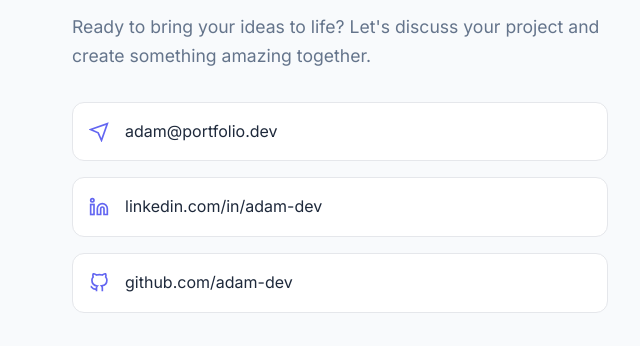
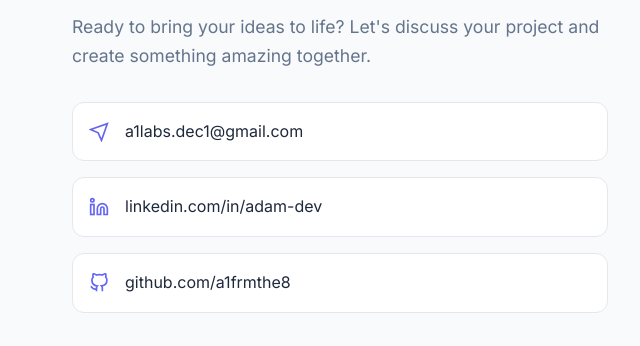
Before and after one commit to a1frmthe8/Portfolio, a plain HTML site: page Portfolio/index.html in a window 1280 px wide. Shown: the part 4589-4935 px from the top of the page, 0-640 px from the left. Drawn offline with Linux system fonts and the light colour scheme.

Commit message:
Update index.html

```diff
--- a/Portfolio/index.html
+++ b/Portfolio/index.html
@@ -269,7 +269,7 @@ Feel free to explore my projects and get in touch if you'd like to collaborate!<
                             <svg width="20" height="20" viewBox="0 0 24 24" fill="none" stroke="currentColor" stroke-width="2">
                                 <path d="m22 2-7 20-4-9-9-4 20-7z"/>
                             </svg>
-                            <span>adam@portfolio.dev</span>
+                            <span>a1labs.dec1@gmail.com</span>
                         </div>
                         <div class="contact-method">
                             <svg width="20" height="20" viewBox="0 0 24 24" fill="none" stroke="currentColor" stroke-width="2">
@@ -283,7 +283,7 @@ Feel free to explore my projects and get in touch if you'd like to collaborate!<
                             <svg width="20" height="20" viewBox="0 0 24 24" fill="none" stroke="currentColor" stroke-width="2">
                                 <path d="M9 19c-5 1.5-5-2.5-7-3m14 6v-3.87a3.37 3.37 0 0 0-.94-2.61c3.14-.35 6.44-1.54 6.44-7A5.44 5.44 0 0 0 20 4.77 5.07 5.07 0 0 0 19.91 1S18.73.65 16 2.48a13.38 13.38 0 0 0-7 0C6.27.65 5.09 1 5.09 1A5.07 5.07 0 0 0 5 4.77a5.44 5.44 0 0 0-1.5 3.78c0 5.42 3.3 6.61 6.44 7A3.37 3.37 0 0 0 9 18.13V22"/>
                             </svg>
-                            <span>github.com/adam-dev</span>
+                            <span>github.com/a1frmthe8</span>
                         </div>
                     </div>
                 </div>
```
